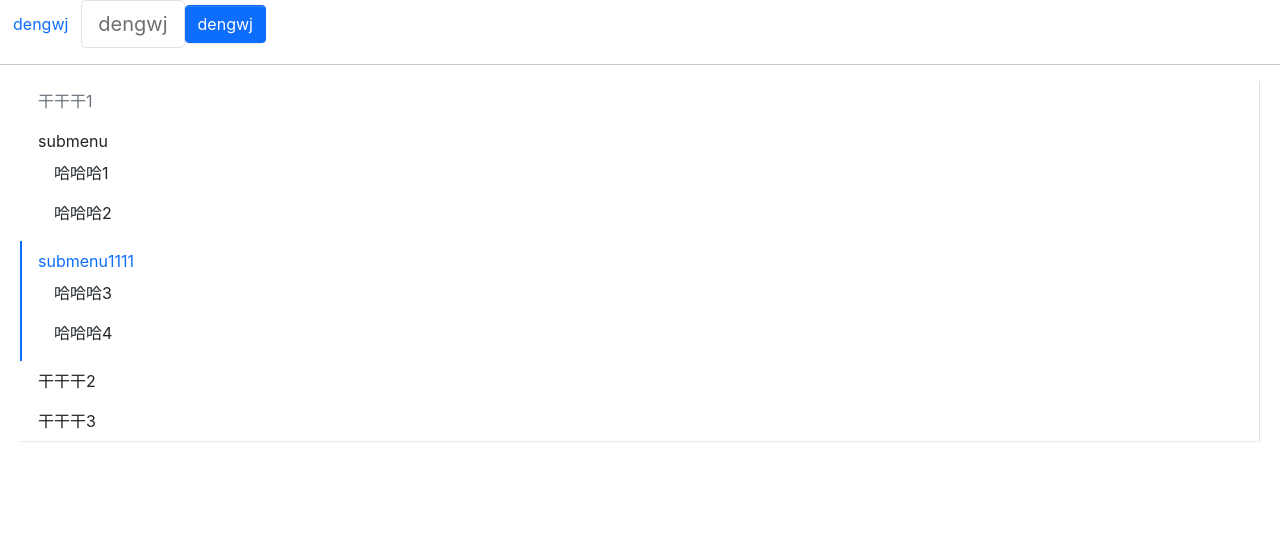
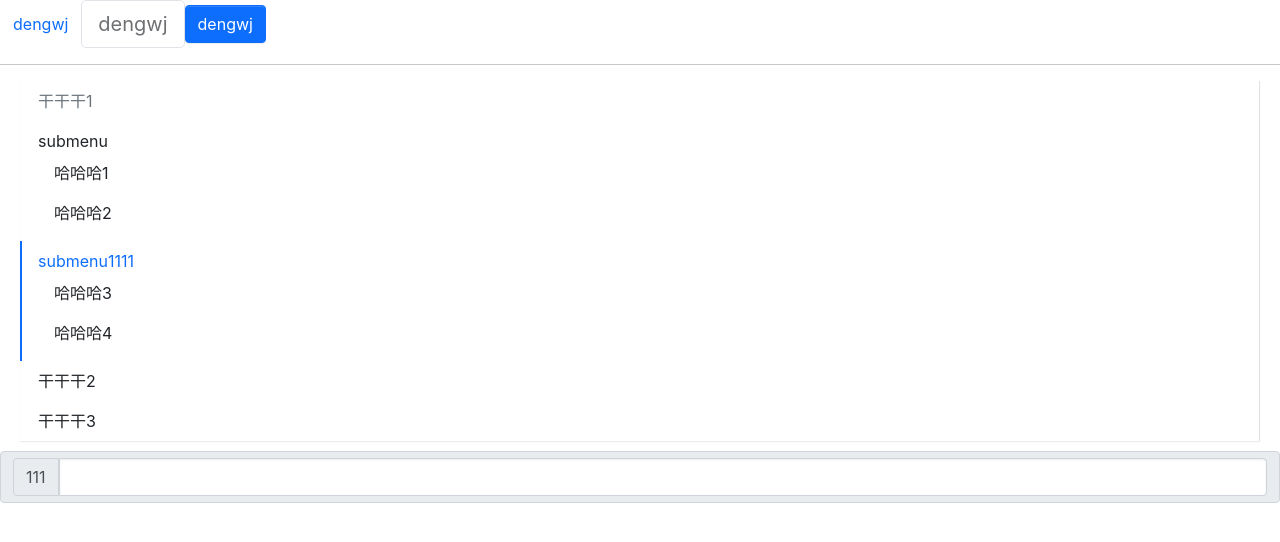
Before and after one commit to dengwenj/react-ui-component-lib, a React (Create React App) app: page / in a window 1280 px wide. Shown: the top 542 px of the page. Built offline with nearby package versions, Linux system fonts and the light colour scheme.

Commit message:
input组件

```diff
--- /dev/null
+++ b/demo.js
@@ -0,0 +1,2 @@
+console.log(!!1)
+console.log(!!0)
--- a/src/App.tsx
+++ b/src/App.tsx
@@ -1,6 +1,7 @@
 import React from 'react'
 
 import Button from './components/Button'
+import Input from './components/Input'
 import Menu from './components/Menu'
 import MenuItem from './components/Menu/components/MenuItem'
 import SubMenu from './components/Menu/components/SubMenu'
@@ -42,6 +43,9 @@ export default function App() {
           干干干3
         </MenuItem>
       </Menu>
+
+      {/* 输入组件 */}
+      <Input prepend={'111'} />
     </>
   )
 }
--- /dev/null
+++ b/src/components/Input/_style.scss
@@ -0,0 +1,103 @@
+.input-wrapper {
+  display: flex;
+  width: 100%;
+  margin-bottom: 30px;
+  position: relative;
+  .icon-wrapper {
+    position: absolute;
+    height: 100%;
+    width: 35px;
+    justify-content: center;
+    color: $input-color;
+    right: 0;
+    top: 0;
+    display: flex;
+    align-items: center;
+    svg {
+      color: $input-placeholder-color;
+    }
+  }
+}
+.icon-wrapper+.input-inner {
+  padding-right: 35px;
+}
+.input-inner {
+  width: 100%;
+  padding: $input-padding-y $input-padding-x;
+  font-family: $input-font-family;
+  font-size: $input-font-size;
+  font-weight: $input-font-weight;
+  line-height: $input-line-height;
+  color: $input-color;
+  background-color: $input-bg;
+  background-clip: padding-box;
+  border: $input-border-width solid $input-border-color;
+
+  // Note: This has no effect on <select>s in some browsers, due to the limited stylability of `<select>`s in CSS.
+  border-radius: $input-border-radius;
+
+  box-shadow: $input-box-shadow;
+  transition: $input-transition;
+
+  &:focus {
+    color: $input-focus-color;
+    background-color: $input-focus-bg;
+    border-color: $input-focus-border-color;
+    outline: 0;
+    box-shadow: $input-focus-box-shadow;
+    // Avoid using mixin so we can pass custom focus shadow properly
+  }
+  &::placeholder {
+    color: $input-placeholder-color;
+    // Override Firefox's unusual default opacity; see https://github.com/twbs/bootstrap/pull/11526.
+    opacity: 1;
+  }
+  &:disabled,
+  &[readonly] {
+    background-color: $input-disabled-bg;
+    border-color: $input-disabled-border-color;
+    // iOS fix for unreadable disabled content; see https://github.com/twbs/bootstrap/issues/11655.
+    opacity: 1;
+  }
+}
+.input-group-prepend,
+.input-group-append {
+  display: flex;
+  align-items: center;
+  padding: $input-padding-y $input-padding-x;
+  margin-bottom: 0; // Allow use of <label> elements by overriding our default margin-bottom
+  font-size: $input-font-size; // Match inputs
+  font-weight: $font-weight-normal;
+  line-height: $input-line-height;
+  color: $input-group-addon-color;
+  text-align: center;
+  white-space: nowrap;
+  background-color: $input-group-addon-bg;
+  border: $input-border-width solid $input-group-addon-border-color;
+  border-radius: $input-border-radius;
+}
+.input-group-append + .btn {
+  padding: 0;
+  border: 0;
+}
+.input-group > .input-group-prepend,
+.input-group.input-group-append > .input-inner {
+  @include border-right-radius(0);
+}
+
+.input-group > .input-group-append,
+.input-group.input-group-prepend > .input-inner {
+  @include border-left-radius(0);
+}
+
+.input-size-sm .input-inner {
+  padding: $input-padding-y-sm $input-padding-x-sm;
+  font-size: $input-font-size-sm;
+  border-radius: $input-border-radius-sm;
+}
+
+.input-size-lg .input-inner {
+  padding: $input-padding-y-lg $input-padding-x-lg;
+  font-size: $input-font-size-lg;
+  border-radius: $input-border-radius-lg;
+}
--- /dev/null
+++ b/src/components/Input/index.tsx
@@ -0,0 +1,30 @@
+import React, { FC } from 'react'
+import classNames from 'classnames'
+
+import type { InputProps } from './types'
+
+const Input: FC<InputProps> = (props) => {
+  const { disabled, size, prepend, append, className, style, ...otherProps } = props
+
+  const classes = classNames('input-wrapper', className, {
+    [`input-size-${size}`]: size,
+    'is-disabled': disabled,
+    'input-group': prepend || append,
+    'input-group-append': !!append,
+    'input-group-prepend': !!prepend
+  })
+
+  return (
+    <div className={classes} style={style}>
+      {prepend && <div className="input-group-prepend">{prepend}</div>}
+      <input
+        className="input-inner"
+        disabled={disabled}
+        {...otherProps}
+      />
+      {append && <div className="input-group-append">{append}</div>}
+    </div>
+  )
+}
+
+export default Input
--- /dev/null
+++ b/src/components/Input/types.ts
@@ -0,0 +1,13 @@
+import React, { InputHTMLAttributes, ReactElement } from "react"
+
+type InputSize = 'lg' | 'sm'
+// Omit<> 可以忽略 size 这个属性
+export interface InputProps extends Omit<InputHTMLAttributes<HTMLElement>, 'size'> {
+  disabled?: boolean
+  size?: InputSize
+  icon?: unknown
+  prepend?: string | ReactElement
+  append?: string | ReactElement
+  className?: string
+  style?: React.CSSProperties
+}
--- a/src/styles/index.scss
+++ b/src/styles/index.scss
@@ -21,7 +21,7 @@
 // @import "../components/Icon/style";
 
 // //input
-// @import "../components/Input/style";
+@import "../components/Input/style";
 
 // //auto-complete
 // @import "../components/AutoComplete/style";
```
